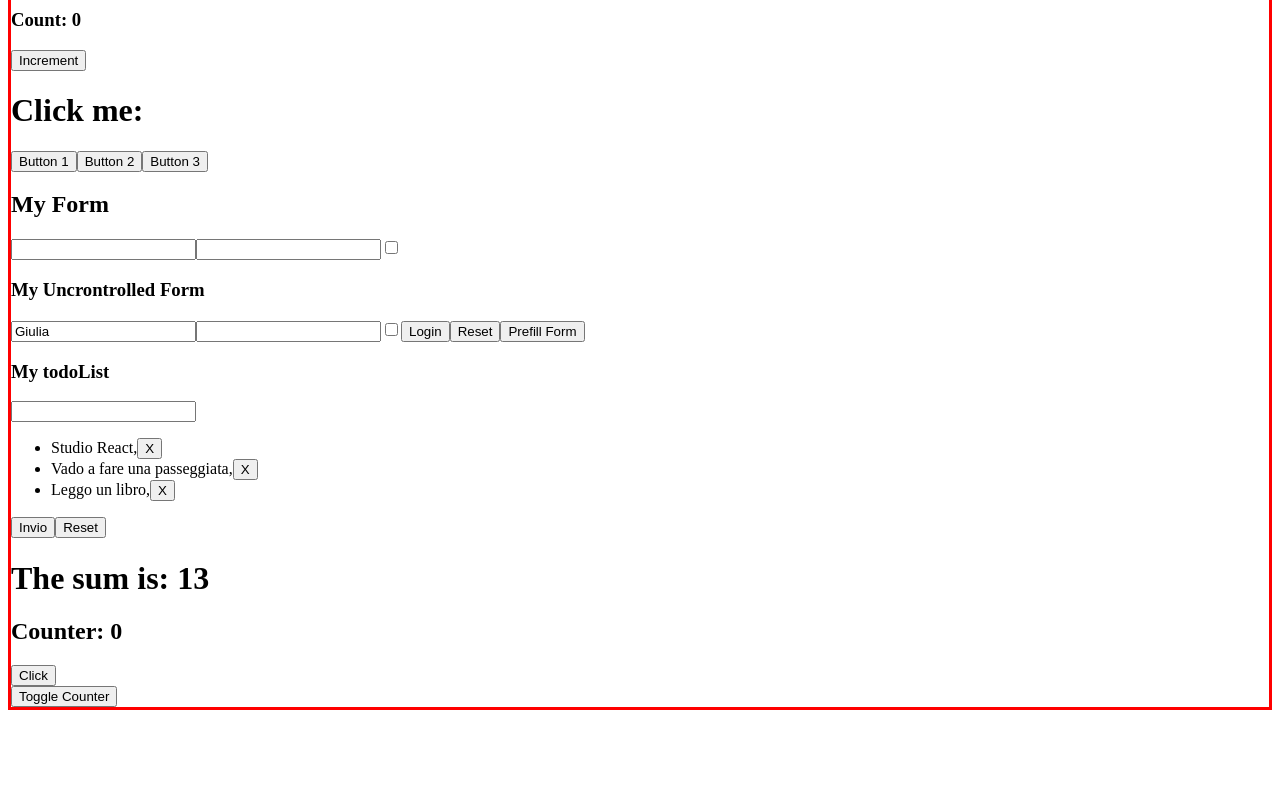
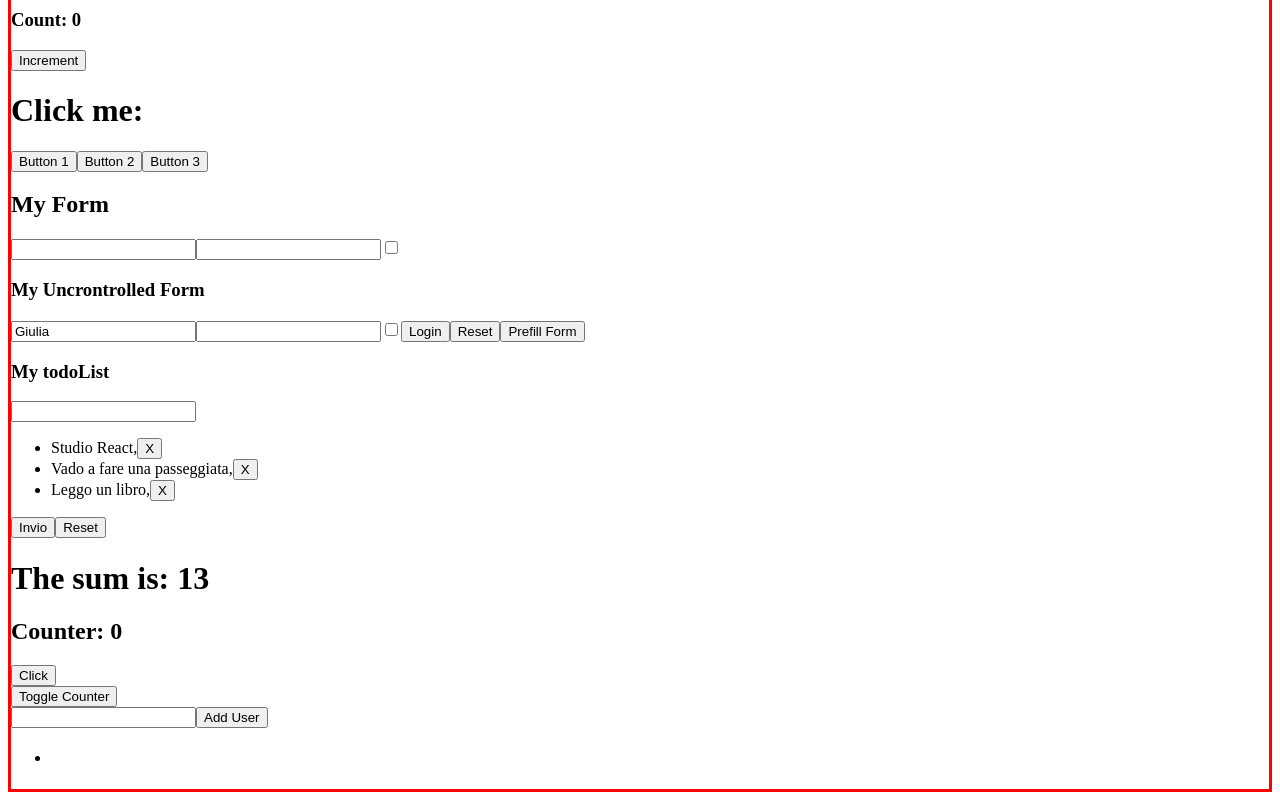
Before and after one commit to ameted83/React-exercises, a React (Create React App) app: page / in a window 1280 px wide. Shown: the part 317-1117 px from the top of the page. Before the commit the page ends 1035 px from the top, so only its background shows below. Built offline with nearby package versions, Linux system fonts and the light colour scheme; no server answers.

Commit message:
useEffect-04

```diff
--- a/src/App.js
+++ b/src/App.js
@@ -11,7 +11,7 @@ import { Container } from "./Container";
 // import { DisplayLanguage } from "./DisplayLanguage";
 import { CreateLanguage } from "./CreateLanguage";
 import Sum from "./Sum";
-import GithubUser from "./GithubUser";
+import GithubUserList from "./GithubUserList";
 
 export function App() {
   // state = {
@@ -72,7 +72,7 @@ export function App() {
         <Sum />
         {showCounter && <Counter />}
         <button onClick={handleToggleCounter}>Toggle Counter</button>
-        <GithubUser username="gianmarcotoso" />
+        <GithubUserList />
       </Container>
       {/* </DisplayLanguage.Provider> */}
     </>
--- a/src/GithubUser.js
+++ b/src/GithubUser.js
@@ -1,19 +1,14 @@
 import React, { useState, useEffect } from "react";
 
 const GithubUser = ({ username }) => {
-  const [data, setData] = useState(null);
+  const [data, setData] = useState([]);
 
   useEffect(() => {
     fetch(`https://api.github.com/users/${username}`)
-      .then((response) => {
-        return response.json();
-      })
-      .then((json) => {
-        console.log(json);
-        setData(json);
-      });
+      .then((response) => response.json())
+      .then((json) => setData(json));
   }, [username]);
+
   return <div>{data && <h1>{data.name}</h1>}</div>;
 };
-
 export default GithubUser;
--- /dev/null
+++ b/src/GithubUserList.js
@@ -0,0 +1,30 @@
+import { useState } from "react";
+import GithubUser from "./GithubUser";
+
+const GithubUserList = () => {
+  const [username, setUsername] = useState(["ameted83"]);
+
+  const haddleAddUsername = (event) => {
+    event.preventDefault();
+    setUsername([...username, event.target.elements.git.value]);
+  };
+
+  return (
+    <div>
+      <form onSubmit={haddleAddUsername}>
+        <input name="git" />
+        <button type="submit">Add User</button>
+      </form>
+
+      <ul>
+        {username.map((name) => (
+          <li>
+            <GithubUser username={name} />
+          </li>
+        ))}
+      </ul>
+    </div>
+  );
+};
+
+export default GithubUserList;
```
